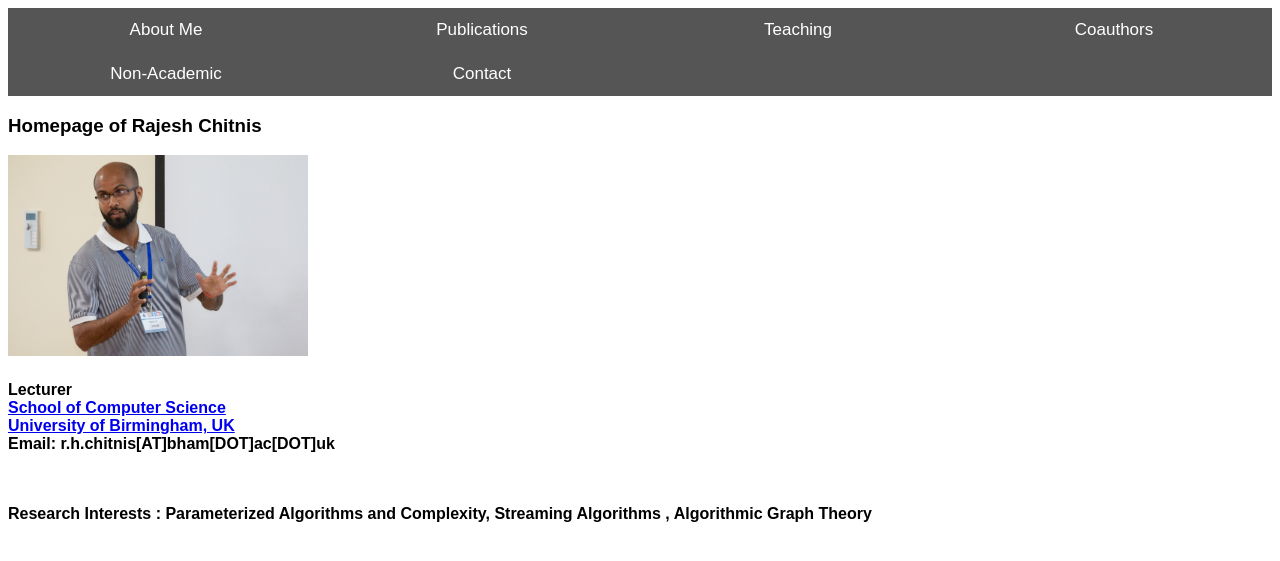
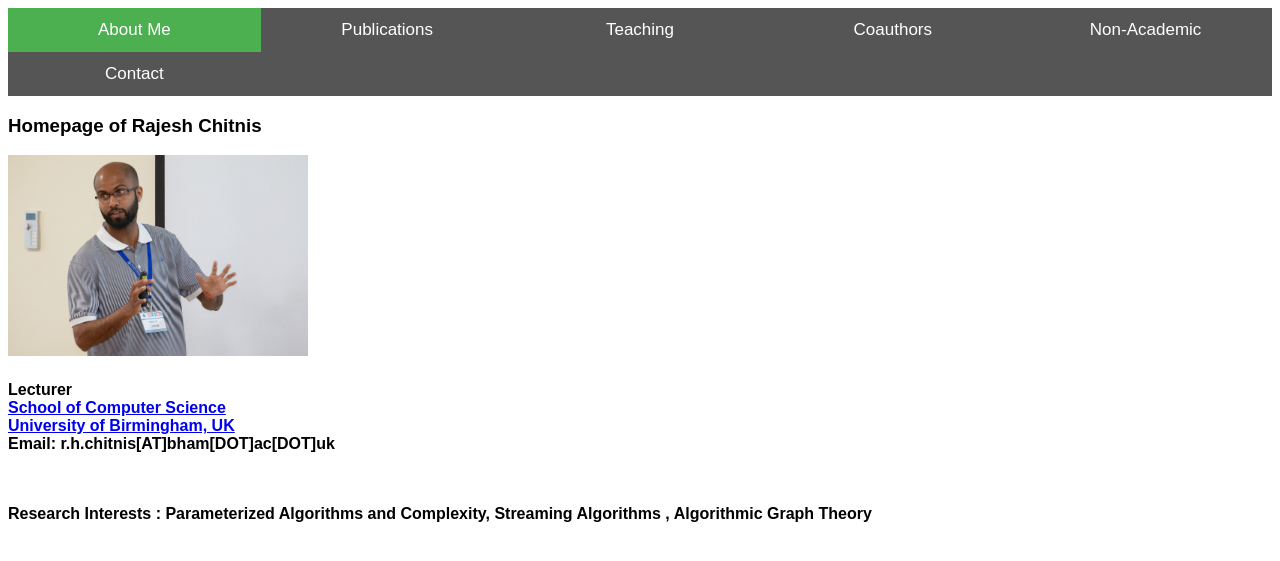
Before and after one commit to rajeshchitnis/rajeshchitnis.github.io, a Jekyll site: the page index.html, which Jekyll copies as it is, in a window 1280 px wide. Shown: the top 561 px of the page. Built offline with Jekyll 4.4.1, drawn with Linux system fonts in a browser that asks for light colours.

Commit message:
Update index.html

```diff
--- a/index.html
+++ b/index.html
@@ -22,7 +22,7 @@ body {font-family: Arial, Helvetica, sans-serif;}
   color: white;
   text-decoration: none;
   font-size: 17px;
-  width: 25%; /* Four links of equal widths */
+  width: 20%; /* Fiur links of equal widths */
   text-align: center;
 }
 
@@ -49,7 +49,7 @@ body {font-family: Arial, Helvetica, sans-serif;}
 <body>
 
 <div class="navbar">
-  <a href="index.html">About Me</a>
+  <a class="active" href="index.html">About Me</a>
   <a href="publications.html">Publications</a>
   <a href="teaching.html">Teaching</a>
   <a href="coauthors.html">Coauthors</a>
```
